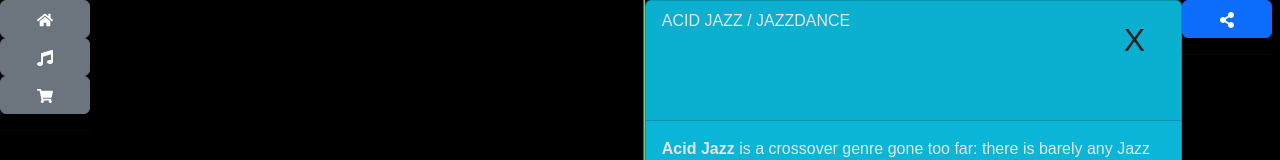
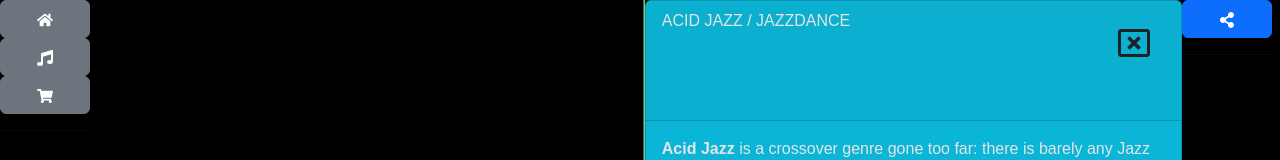
Before and after one commit to maramau/radiotango, a React (Create React App) app: page / in a window 1280 px wide. Both pictures are taken after a click on the button 1267 px from the left and 400 px from the top of the page. Shown: the top 160 px of the page. Built offline with nearby package versions, Linux system fonts and the light colour scheme.

Commit message:
BarLeft and BarRight: Added some bootstrap icons for window closing

```diff
--- a/src/components/panel-left/Component.jsx
+++ b/src/components/panel-left/Component.jsx
@@ -1,7 +1,9 @@
-import { useContext } from 'react';
-import ContentContext from 'context/content/Context';
+import { useContext }       from 'react';
+import ContentContext       from 'context/content/Context';
 
-import {Button, Card} from 'react-bootstrap';
+import {Button, Card}       from 'react-bootstrap';
+
+import { FaRegWindowClose } from "react-icons/fa";
 
 import './styles.css';
 
@@ -42,7 +44,9 @@ const PanelLeft = (props) => {
   // The logic on isClosedLeft is backwards but it works. I'm leaving it for now
   return (
     <div id="panel-left" className={!isClosedLeft? "close" : "open"}>
-        <div className="but-close" onClick={() => {changeIsClosedLeft(true); togglePanel();}}>X</div>
+        <div className="but-close" onClick={() => {changeIsClosedLeft(true); togglePanel();}}>
+          <FaRegWindowClose/>
+        </div>
         {props.content}
 
         <Card
--- a/src/components/panel-right/Component.jsx
+++ b/src/components/panel-right/Component.jsx
@@ -3,7 +3,8 @@ import { useContext }       from 'react';
 import {  Button,
           Card,
           ListGroup}        from 'react-bootstrap';
-import {  FaChevronLeft,
+import {  FaRegWindowClose,
+          FaChevronLeft,
           FaChevronRight }  from 'react-icons/fa';
 import    YouTube           from 'react-youtube';
 
@@ -76,7 +77,9 @@ const PanelRight = (props) => {
       }
     </Button>
     <div id="panel-right" className={isClosedRight? "close" : "open"}>
-        <div className="but-close" onClick={() => {changeIsClosedRight(true); togglePanel(); toggleButton();}}>X</div>
+        <div className="but-close" onClick={() => {changeIsClosedRight(true); togglePanel(); toggleButton();}}>
+          <FaRegWindowClose/>
+        </div>
         {props.content}
 
         <Card
```
